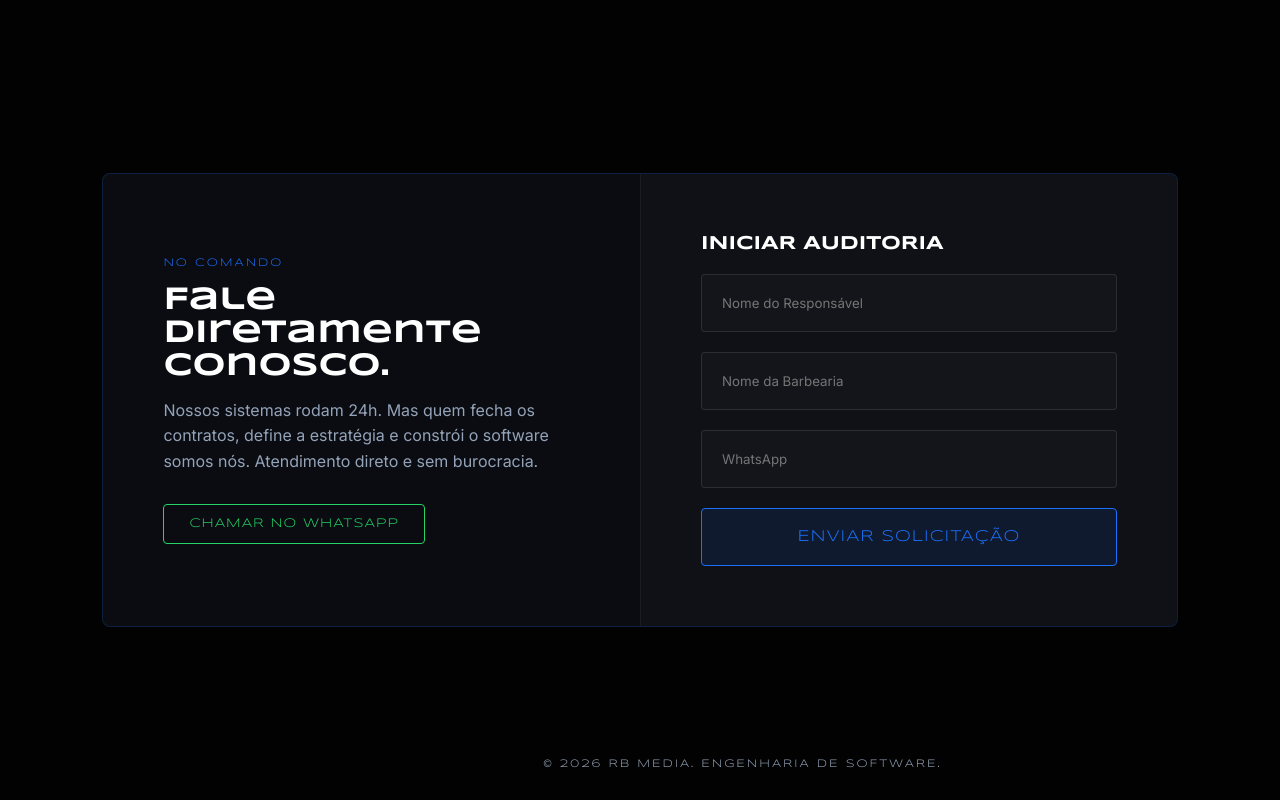
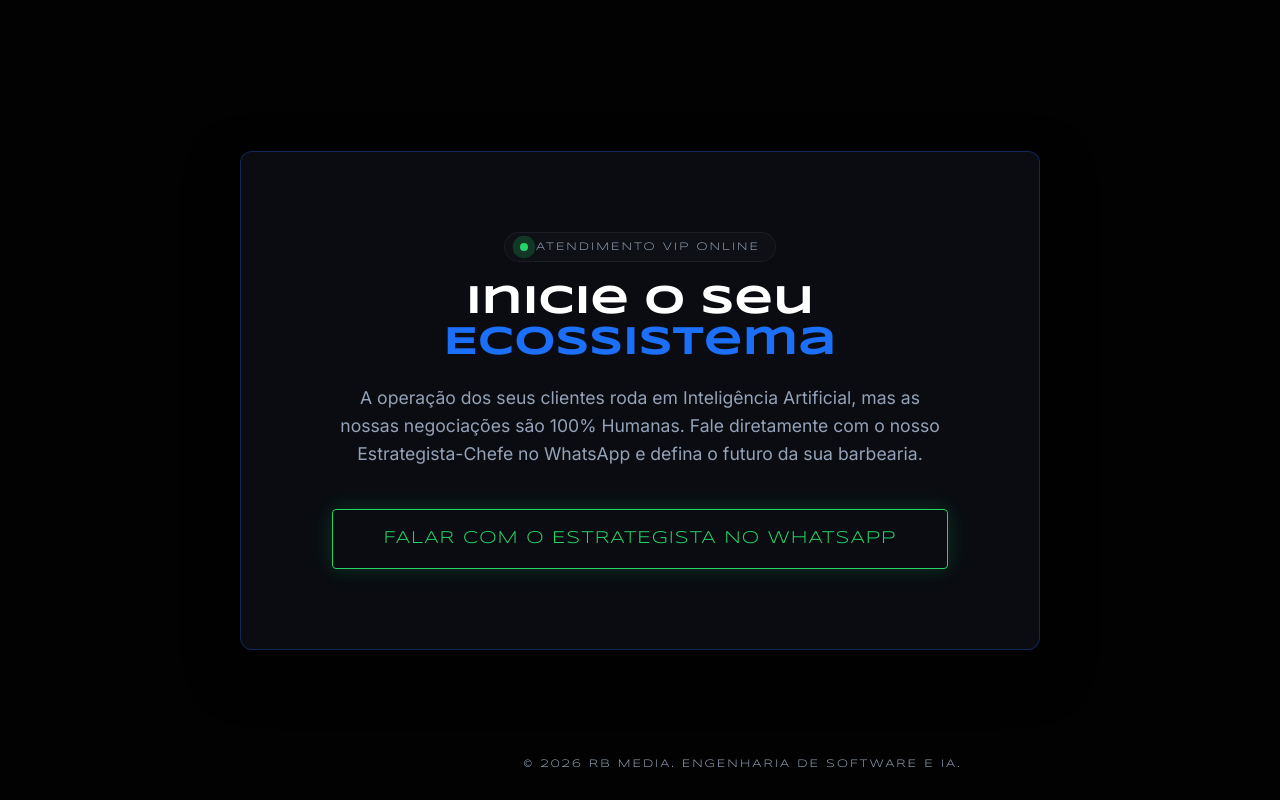
Before and after one commit to elysonedu-ui/rb-media-agency, a Flask app: page / in a window 1280 px wide. Shown: the part 3933-4733 px from the top of the page. Run offline with Flask 3, Linux system fonts and the light colour scheme; some libraries are stand-ins or nearby versions.

Commit message:
Replace email form with direct WhatsApp contact CTA

```diff
--- a/templates/index.html
+++ b/templates/index.html
@@ -204,29 +204,23 @@
         <section class="snap-section" id="contato">
             <div class="bg-grid" style="opacity: 0.3;"></div>
 
-            <div class="contact-split fade-up" style="z-index: 1; width: 100%; max-width: 1100px; margin: 0 auto; background: var(--dark-surface); border-radius: 8px; border: 1px solid rgba(28, 111, 248, 0.2); overflow: hidden; display: grid; grid-template-columns: 1fr 1fr;">
-                <div style="padding: 60px; display: flex; flex-direction: column; justify-content: center;">
-                    <span class="nucleo-tag">NO COMANDO</span>
-                    <h2 style="font-family: var(--font-heading); font-size: 2rem; margin-bottom: 15px;">Fale diretamente<br>conosco.</h2>
-                    <p style="color: var(--text-muted); margin-bottom: 30px; line-height: 1.6;">Nossos sistemas rodam 24h. Mas quem fecha os contratos, define a estratégia e constrói o software somos nós. Atendimento direto e sem burocracia.</p>
-                    <a href="https://wa.me/5511914433981" target="_blank" class="btn-glow" style="width: fit-content; border-color: #25d366; color: #25d366;">
-                        CHAMAR NO WHATSAPP
-                    </a>
+            <div class="contact-box fade-up" style="z-index: 1; width: 100%; max-width: 800px; margin: 0 auto; background: var(--dark-surface); border-radius: 12px; border: 1px solid rgba(28, 111, 248, 0.3); overflow: hidden; text-align: center; padding: 80px 40px; box-shadow: 0 20px 50px rgba(0,0,0,0.5);">
+                <div style="display: flex; justify-content: center; margin-bottom: 20px;">
+                    <div class="command-status" style="width: fit-content;">
+                        <span class="pulse-dot"></span> ATENDIMENTO VIP ONLINE
+                    </div>
                 </div>
-                <div style="padding: 60px; background: rgba(255,255,255,0.02); border-left: 1px solid rgba(255,255,255,0.05);">
-                    <h3 style="font-family: var(--font-heading); font-size: 1.2rem; margin-bottom: 20px;">INICIAR AUDITORIA</h3>
-                    <form id="lead-form">
-                        <input type="text" id="nome" class="form-input hover-target" required placeholder="Nome do Responsável">
-                        <input type="text" id="empresa" class="form-input hover-target" required placeholder="Nome da Barbearia">
-                        <input type="text" id="telefone" class="form-input hover-target" required placeholder="WhatsApp">
-
-                        <button type="submit" class="btn-glow hover-target" style="width: 100%; border: none; padding: 20px; font-size: 1rem; background: rgba(28, 111, 248, 0.1); border: 1px solid var(--accent-blue);">ENVIAR SOLICITAÇÃO</button>
-                    </form>
-                </div>
+                <h2 style="font-family: var(--font-heading); font-size: 2.5rem; margin-bottom: 20px; color: #fff;">Inicie o seu<br><span style="color: var(--accent-blue);">Ecossistema</span></h2>
+                <p style="color: var(--text-muted); font-size: 1.1rem; margin-bottom: 40px; line-height: 1.6; max-width: 600px; margin-left: auto; margin-right: auto;">
+                    A operação dos seus clientes roda em Inteligência Artificial, mas as nossas negociações são 100% Humanas. Fale diretamente com o nosso Estrategista-Chefe no WhatsApp e defina o futuro da sua barbearia.
+                </p>
+                <a href="https://wa.me/5511914433981?text=Ol%C3%A1%20Richard!%20Vi%20seu%20site%20da%20RB%20Media%20e%20quero%20automatizar%20minha%20barbearia." target="_blank" class="btn-glow hover-target" style="padding: 20px 50px; font-size: 1.1rem; border-color: #25d366; color: #25d366; display: inline-block; box-shadow: 0 0 20px rgba(37, 211, 102, 0.2);">
+                    FALAR COM O ESTRATEGISTA NO WHATSAPP
+                </a>
             </div>
 
             <footer style="position: absolute; bottom: 30px; width: 100%; text-align: center; color: var(--text-muted); font-size: 0.7rem; font-family: var(--font-heading); letter-spacing: 2px;">
-                &copy; 2026 RB MEDIA. ENGENHARIA DE SOFTWARE.
+                &copy; 2026 RB MEDIA. ENGENHARIA DE SOFTWARE E IA.
             </footer>
         </section>
 
@@ -345,35 +339,7 @@
 
         document.querySelectorAll('.fade-up').forEach((el) => observer.observe(el));
 
-        // --- FORM SAVE TO SPREADSHEET (CSV) ---
-        document.getElementById('lead-form').addEventListener('submit', function(e) {
-            e.preventDefault();
 
-            const nomeStr = document.getElementById('nome').value;
-            const empresaStr = document.getElementById('empresa').value;
-            const telStr = document.getElementById('telefone').value;
-
-            const formArea = document.querySelector('#lead-form').parentElement;
-            formArea.innerHTML = `
-                <div style="text-align: center; padding: 40px 20px; animation: pulse 2s infinite;">
-                    <svg width="48" height="48" viewBox="0 0 24 24" fill="none" stroke="var(--accent-blue)" stroke-width="2" stroke-linecap="round" stroke-linejoin="round" style="margin-bottom: 20px;"><path d="M22 11.08V12a10 10 0 1 1-5.93-9.14"></path><polyline points="22 4 12 14.01 9 11.01"></polyline></svg>
-                    <h3 style="font-family: var(--font-heading); font-size: 1.2rem; margin-bottom: 15px; color: var(--accent-blue);">SOLICITAÇÃO ENVIADA</h3>
-                    <p style="color: var(--text-muted); line-height: 1.6;">Nossa equipe recebeu seus dados e fará contato em breve.</p>
-                </div>
-            `;
-
-            fetch('https://formsubmit.co/ajax/rbmediaofficial08@gmail.com', {
-                method: 'POST',
-                headers: { 'Content-Type': 'application/json', 'Accept': 'application/json' },
-                body: JSON.stringify({ Nome: nomeStr, Empresa: empresaStr, WhatsApp: telStr, Assunto: "LEAD - RB MEDIA IA" })
-            }).catch(error => console.log('Erro FormSubmit:', error));
-
-            fetch('/contato', {
-                method: 'POST',
-                headers: {'Content-Type': 'application/json'},
-                body: JSON.stringify({nome: nomeStr, empresa: empresaStr, telefone: telStr})
-            }).catch(() => {});
-        });
     </script>
 </body>
 </html>
```
